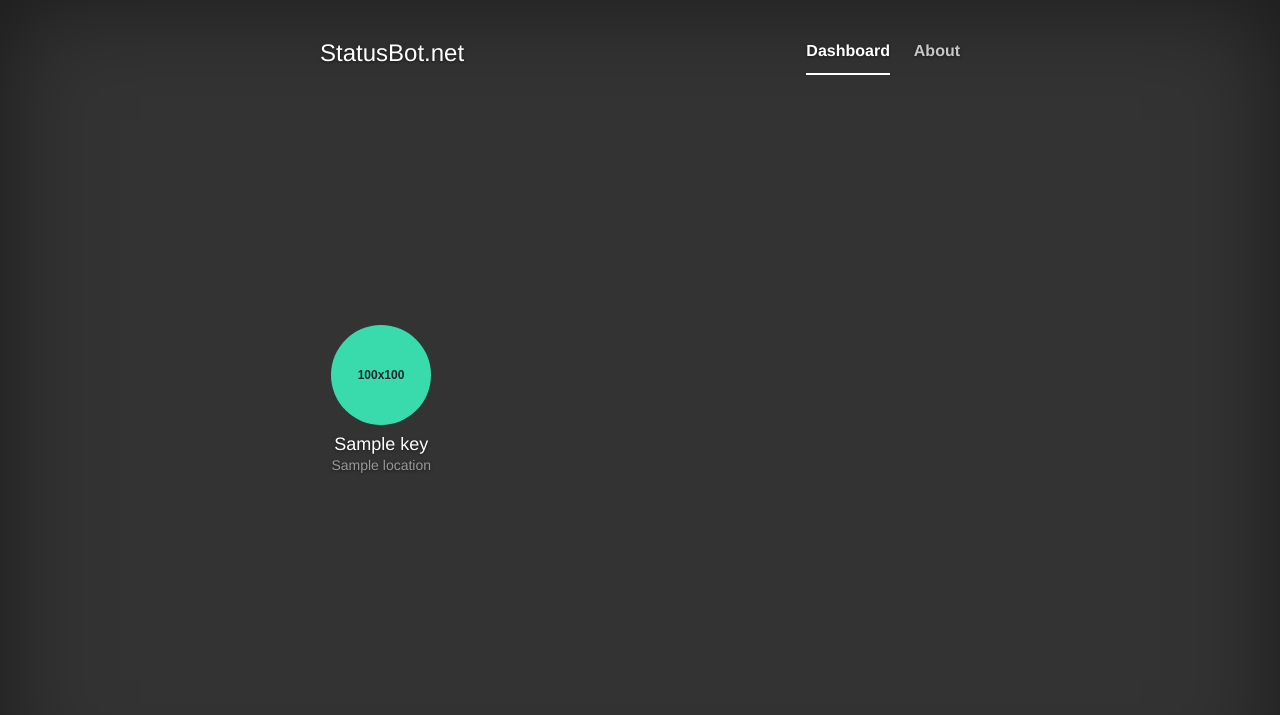
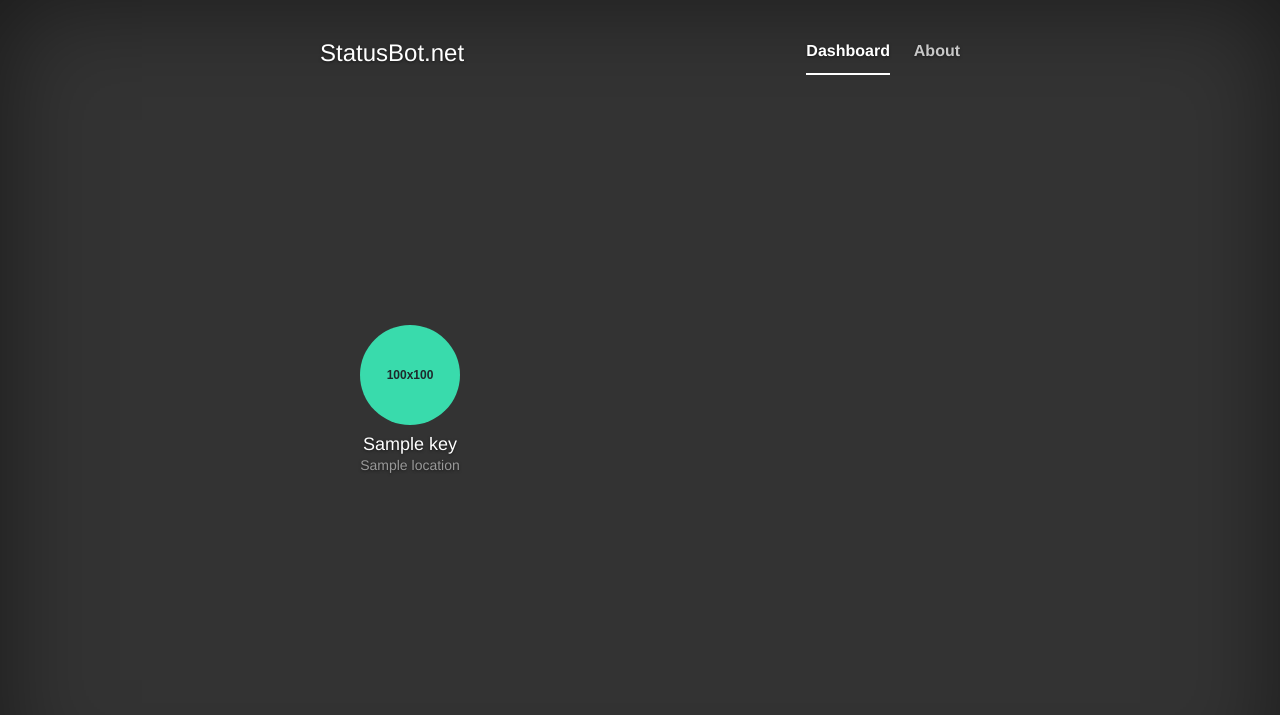
Before and after one commit to lucasrangit/SensorBotNet, a Python web app: template templates/main.html in a window 1280 px wide. Shown: the top 715 px of the page. Run offline with Jinja, Linux system fonts and the light colour scheme; the template is opened without the code that fills it: most values are stand-ins (such as "Sample title", 1, 10 or a date in 2020); some libraries are stand-ins or nearby versions.

Commit message:
fix max columns on different sizes

```diff
--- a/templates/main.html
+++ b/templates/main.html
@@ -27,7 +27,7 @@
 
           <div class="row placeholders">
           {% for device in device_list %}
-            <div class="col-xs-6 col-sm-3 placeholder">
+            <div class="col-xs-2 col-sm-3 col-md-4 placeholder">
             {% if device.state == 'ready' %}
               <img data-src="holder.js/100x100/auto/vine" class="img-responsive" alt="Generic placeholder thumbnail">
             {% else %}
```
